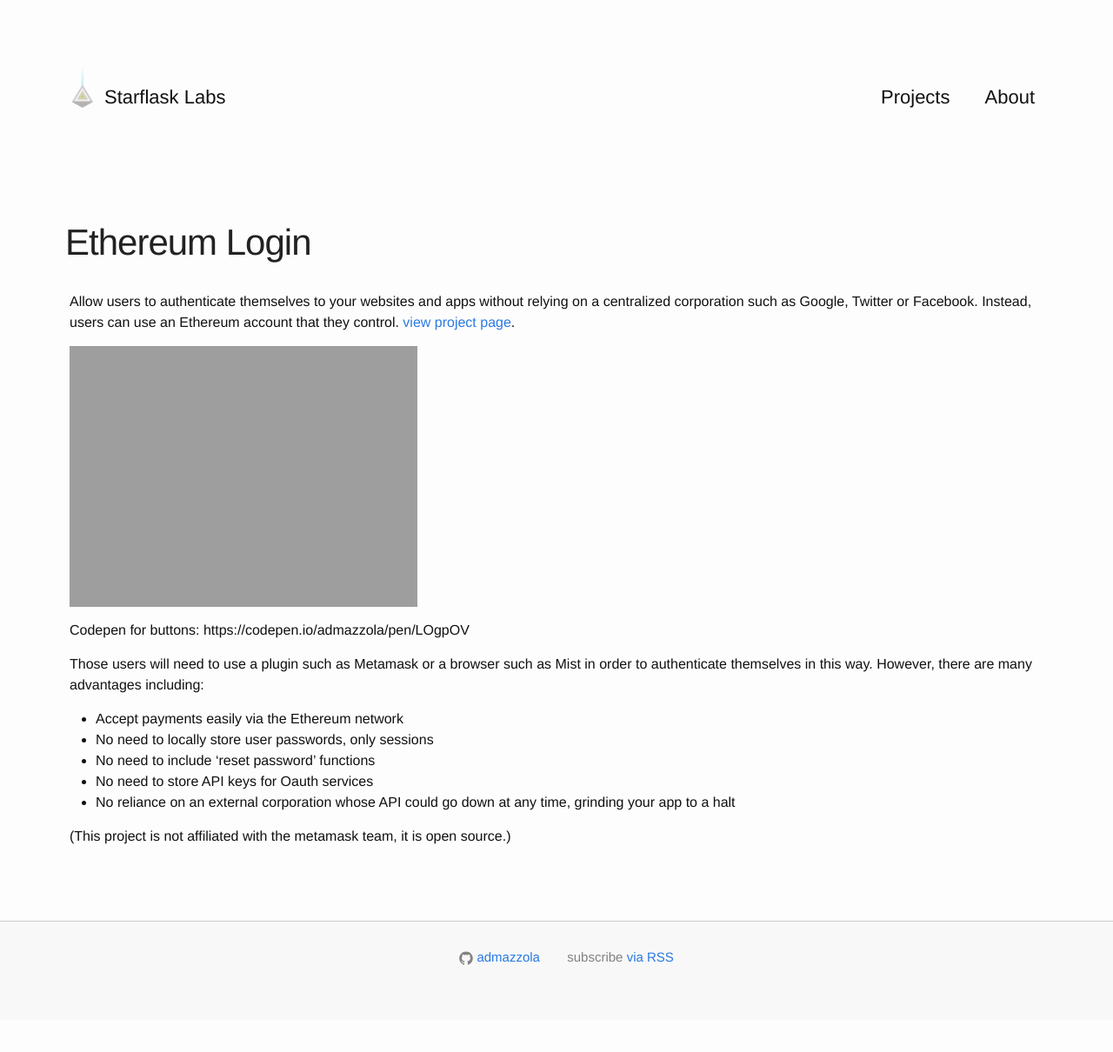
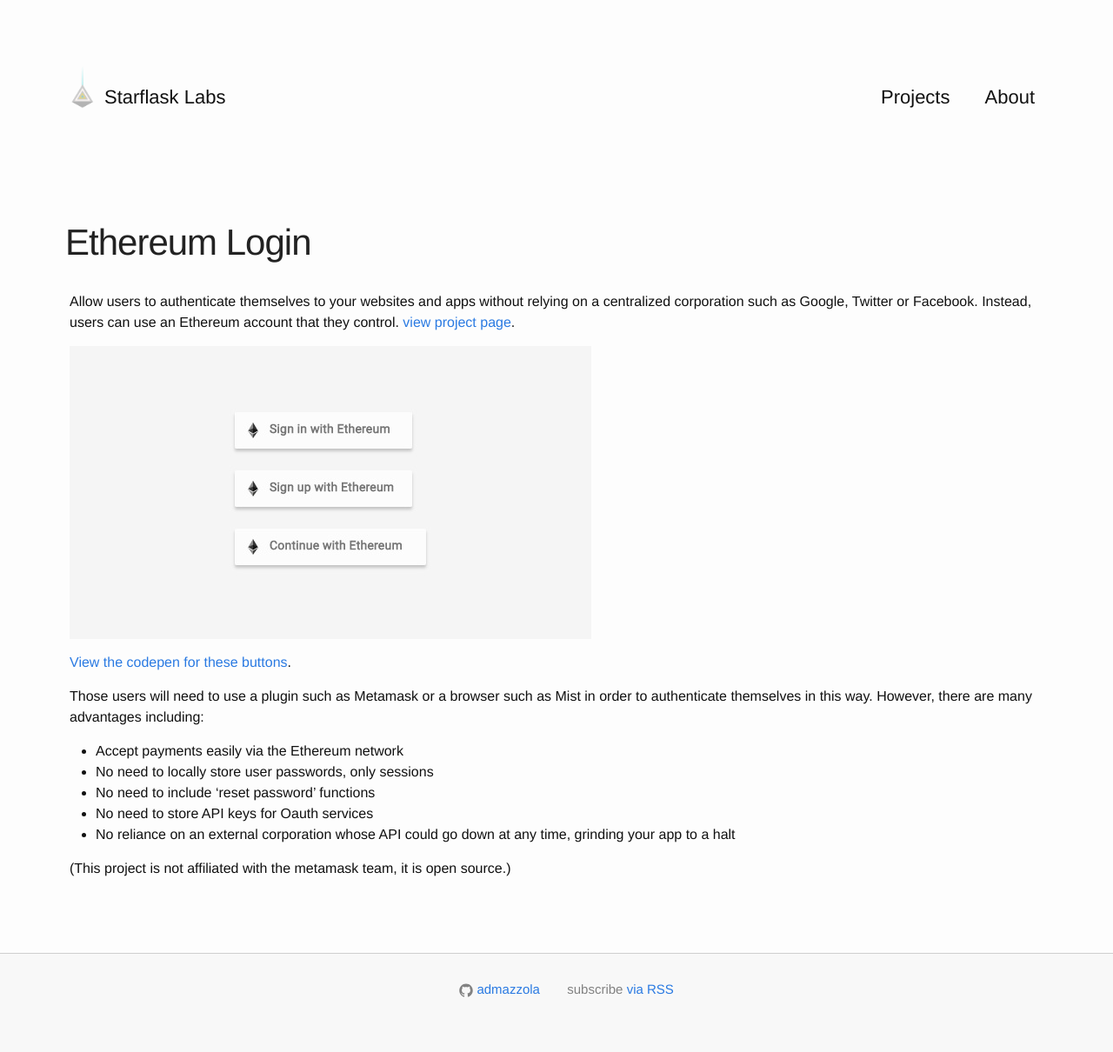
Before and after one commit to admazzola/admazzola.github.io, a Jekyll site: the page built from _posts/2017-11-28-ethereum-login.md, in a window 1280 px wide. Shown: the whole page at 87% size. Built offline with Jekyll 4.4.1, drawn with Linux system fonts in a browser that asks for light colours; nearby versions of some CDN libraries; before the commit the page ends 1173 px from its top, so only the background shows below that.

Commit message:
adding image

```diff
--- a/_posts/2017-11-28-ethereum-login.md
+++ b/_posts/2017-11-28-ethereum-login.md
@@ -6,11 +6,9 @@
 
 Allow users to authenticate themselves to your websites and apps without relying on a centralized corporation such as Google, Twitter or Facebook.  Instead, users can use an Ethereum account that they control.   [view project page](https://github.com/admazzola/ethereum-login).
 
-![Metamask Login Image]({{ site.url }}/assets/sample_metamask_login.png)
+![Ethereum Login Image]({{ site.url }}/assets/ethereumlogin.jpg)
 
-
-Codepen for buttons:
-https://codepen.io/admazzola/pen/LOgpOV
+[View the codepen for these buttons](https://codepen.io/admazzola/pen/LOgpOV).
 
 
 Those users will need to use a plugin such as Metamask or a browser such as Mist in order to authenticate themselves in this way.  However, there are many advantages including:
```
